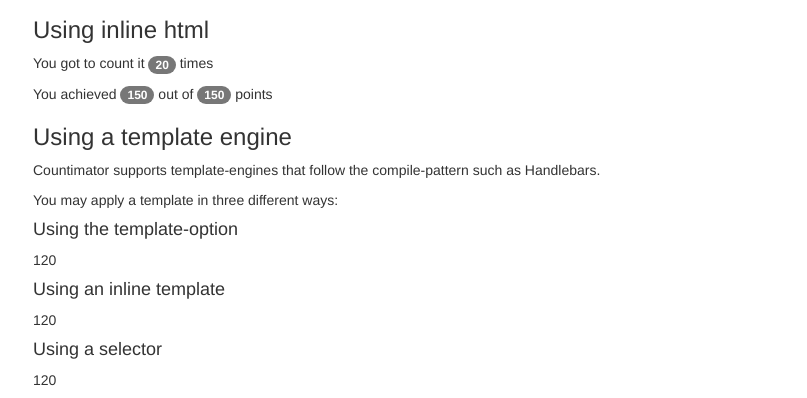
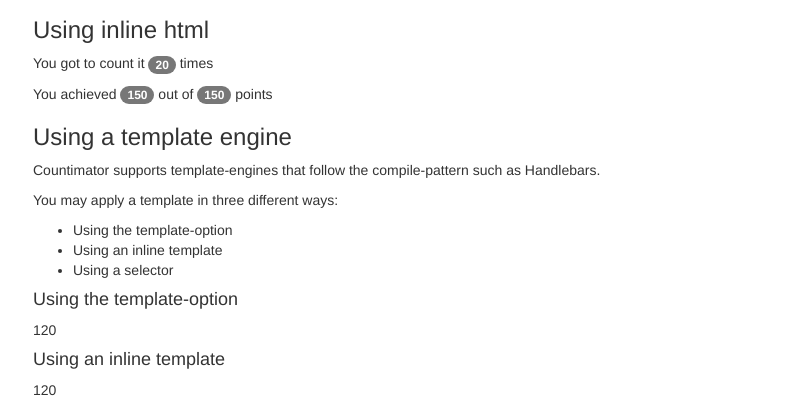
Before and after one commit to benignware/jquery-countimator, a plain HTML site: page samples/index.html in a window 1280 px wide. Shown: the part 205-603 px from the top of the page, without its empty margins (37-844 px from the left). Drawn offline with nearby package versions, Linux system fonts and the light colour scheme.

Commit message:
Updated example text

```diff
--- a/samples/index.html
+++ b/samples/index.html
@@ -62,6 +62,11 @@
 
            <p>
              You may apply a template in three different ways:
+             <ul>
+               <li>Using the template-option</li>
+               <li>Using an inline template</li>
+               <li>Using a selector</li>
+             </ul>
            </p>
            <h4>Using the template-option</h4>
            <p data-example="example3">
```
